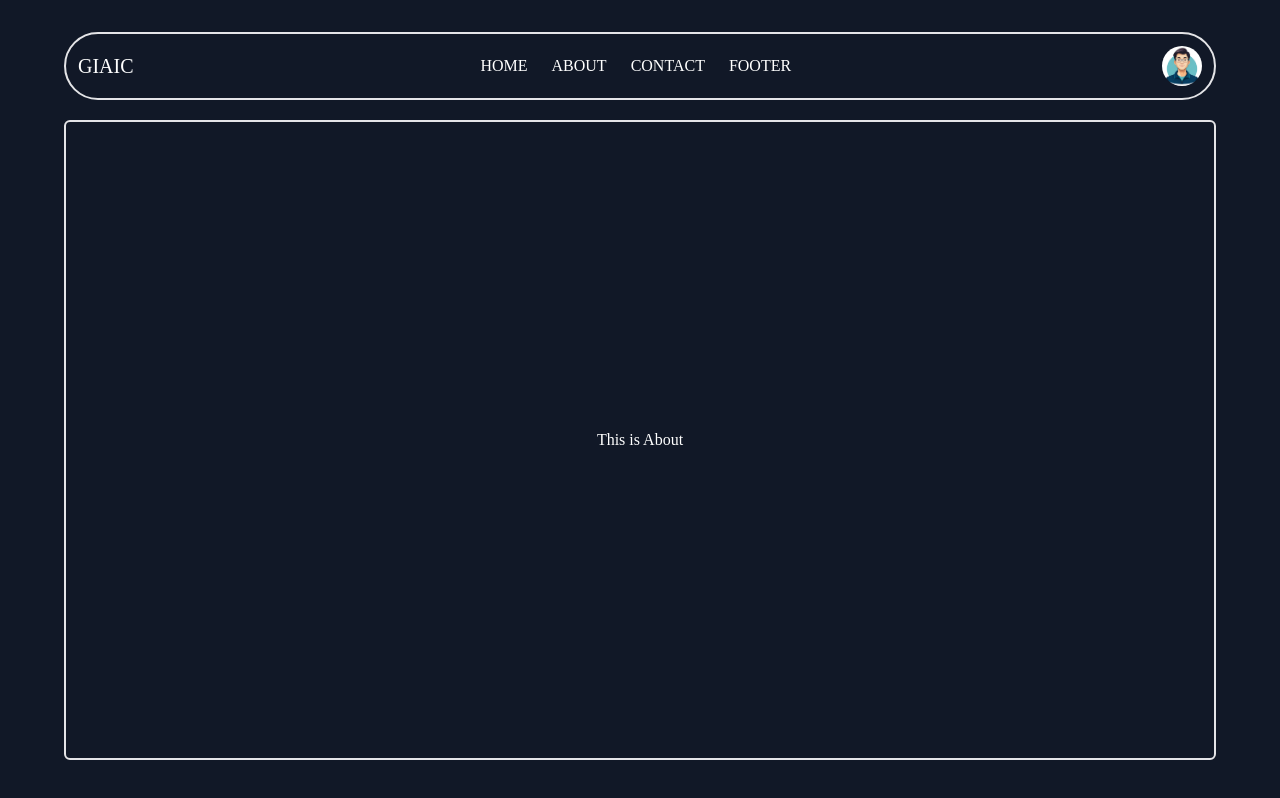
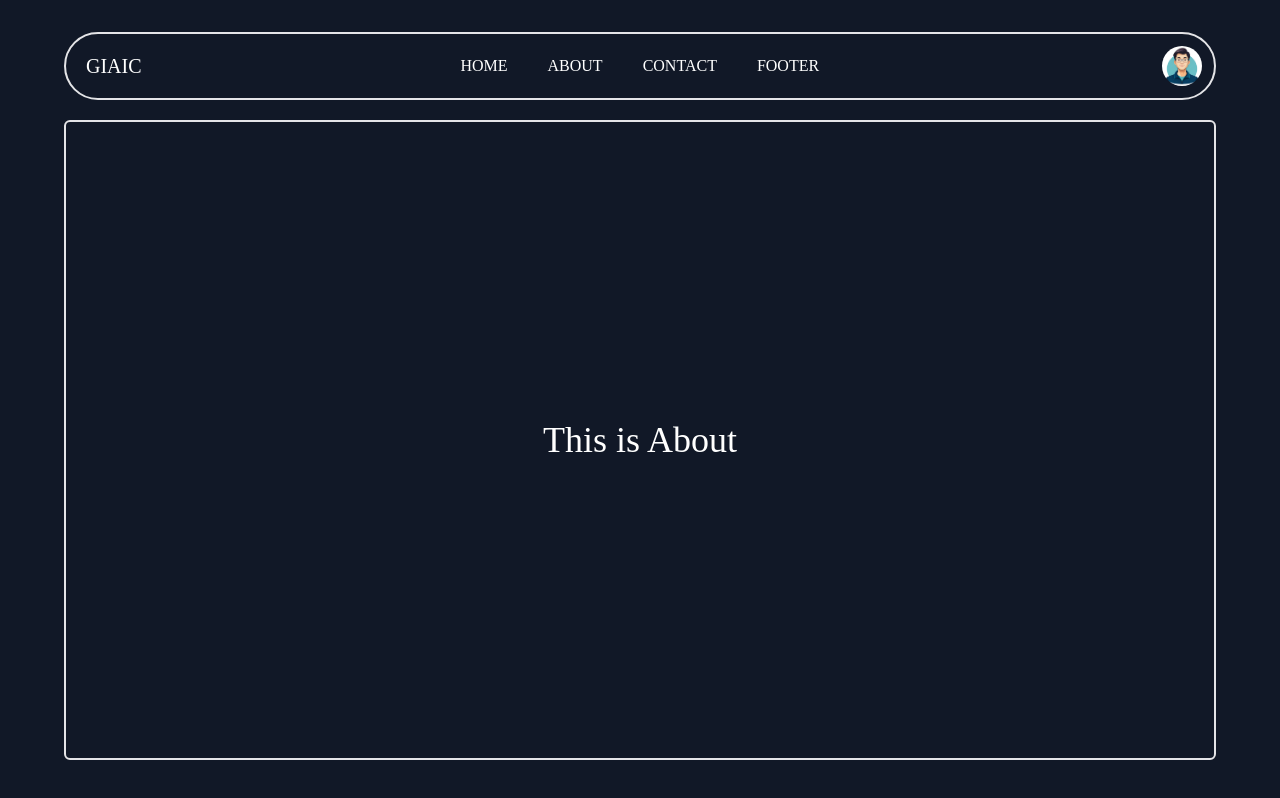
Before and after one commit to HunainAfzal-Dev/GIAIC-3rd-Assignment, a Next.js app: page /about in a window 1280 px wide. Built offline with nearby package versions, Linux system fonts and the light colour scheme.

Commit message:
first commit

```diff
--- a/src/app/(client)/about/page.tsx
+++ b/src/app/(client)/about/page.tsx
@@ -2,7 +2,7 @@ import React from 'react'
 
 function About() {
   return (
-    <h1 className='text-white flex items-center justify-center h-full'>
+    <h1 className='text-white flex items-center justify-center h-full text-4xl '>
       This is About
     </h1>
   )
--- a/src/app/(client)/components/navbar/page.tsx
+++ b/src/app/(client)/components/navbar/page.tsx
@@ -6,26 +6,28 @@ export default function Navbar() {
   return (
     <>
       <nav className="mx-16 mt-8 p-3 flex justify-between items-center border-2 rounded-full ">
-        <Link href='/' className=" text-xl text-white">GIAIC</Link>
+        <Link href="/" className=" text-xl text-white hover:scale-150 transition duration-700 pl-2">
+          GIAIC
+        </Link>
 
-        <ul className="hidden md:flex justify-end space-x-6 mr-6 text-white">
-          <li>
-          <Link href="/home">HOME</Link>
+        <ul className="hidden md:flex justify-end space-x-10 mr-6 text-white">
+          <li className="hover:scale-150 transition duration-700">
+            <Link href="/home">HOME</Link>
           </li>
-          <li>
+          <li className="hover:scale-150 transition duration-700">
             <Link href="/about">ABOUT</Link>
           </li>
-          <li>
-          <Link href="/contact">CONTACT</Link>
+          <li className="hover:scale-150 transition duration-700">
+            <Link href="/contact">CONTACT</Link>
           </li>
-          <li>
-          <Link href="/footer">FOOTER</Link>
+          <li className="hover:scale-150 transition duration-700">
+            <Link href="/footer">FOOTER</Link>
           </li>
         </ul>
         <div>
           <Image
             src={avatar}
-            className="rounded-full h-10 w-10"
+            className="rounded-full h-10 w-10 hover:scale-150 transition duration-700"
             alt="Picture of the author"
           />
         </div>
--- a/src/app/(client)/contact/page.tsx
+++ b/src/app/(client)/contact/page.tsx
@@ -2,7 +2,7 @@
 
  function Contact() {
    return (
-     <h1 className='text-white flex items-center justify-center h-full'>
+     <h1 className='text-white flex items-center justify-center h-full text-4xl '>
        This is Contact
      </h1>
    )
--- a/src/app/(client)/footer/page.tsx
+++ b/src/app/(client)/footer/page.tsx
@@ -2,7 +2,7 @@ import React from 'react'
 
 function Footer() {
   return (
-    <h1 className='text-white flex items-center justify-center h-full'>
+    <h1 className='text-white flex items-center justify-center h-full text-4xl '>
        This is Foooter
      </h1>
   )
--- a/src/app/(client)/home/page.tsx
+++ b/src/app/(client)/home/page.tsx
@@ -2,7 +2,7 @@
 
  function Home() {
    return (
-     <h1 className='text-white text-lg flex items-center justify-center h-full'>
+     <h1 className='text-white text-lg flex items-center justify-center h-full text-4xl '   >
        This is Home
      </h1>
    )
```
